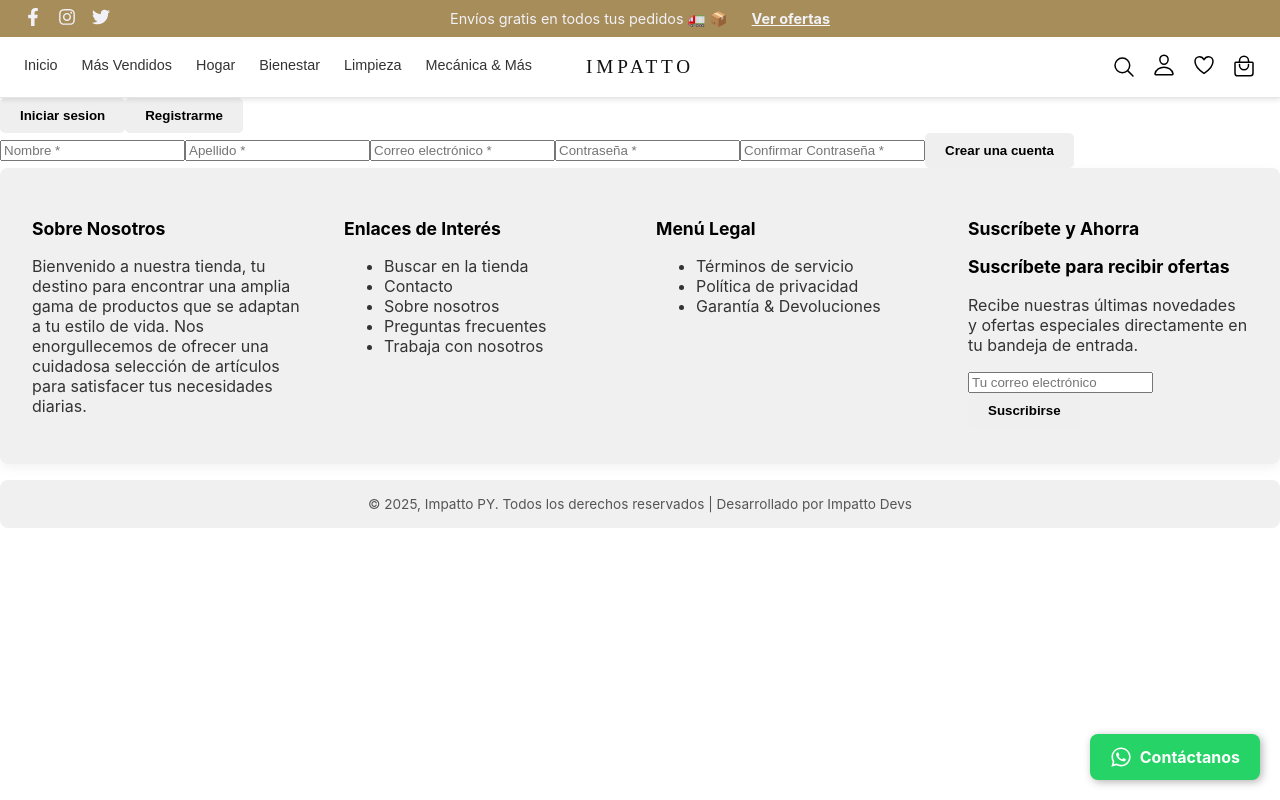
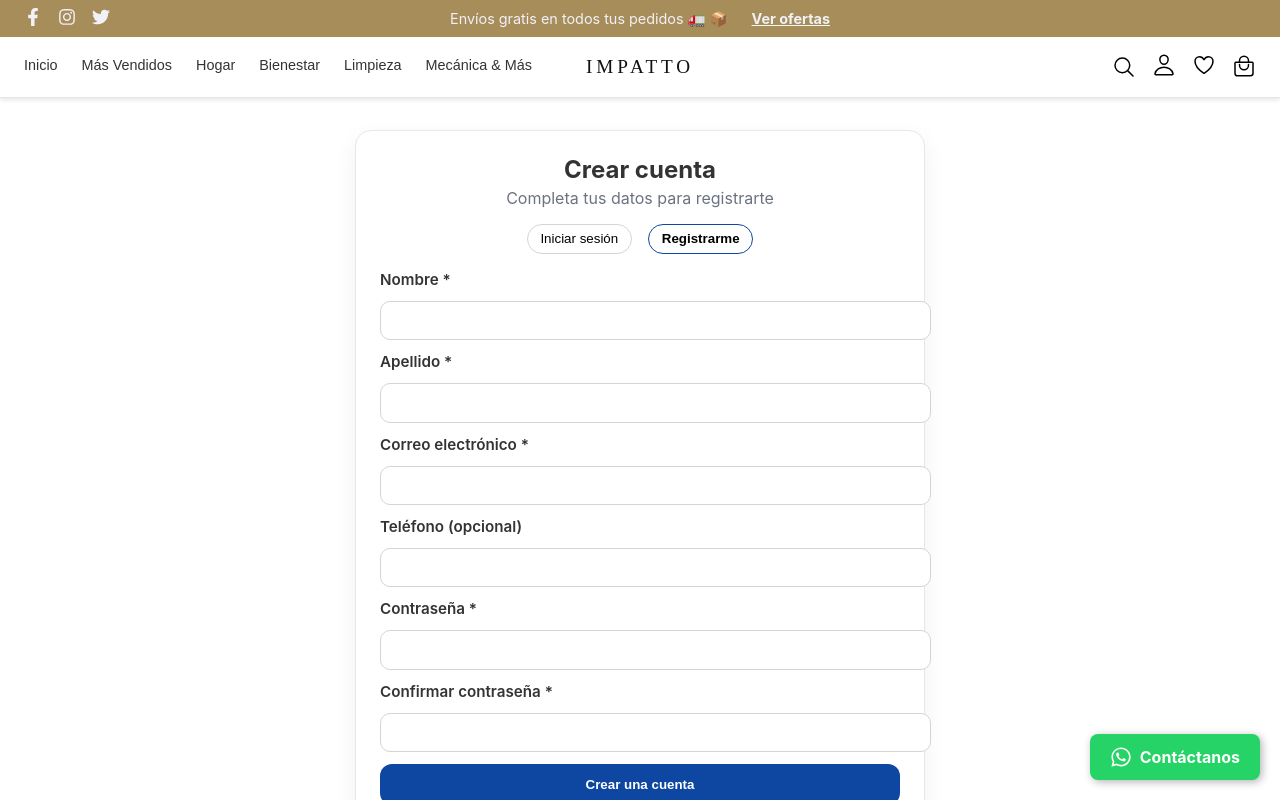
Before and after one commit to Javiermu97/impattopyproyect, a Next.js app: page /cuenta/login in a window 1280 px wide. Both pictures are taken after a click on the button "Registrarme". Shown: the top 800 px of the page. Built offline with nearby package versions, Linux system fonts and the light colour scheme; no server answers.

Commit message:
Primer commit

```diff
--- a/app/cuenta/login/LoginComponent.tsx
+++ b/app/cuenta/login/LoginComponent.tsx
@@ -1,73 +1,297 @@
-// /app/cuenta/login/LoginComponent.tsx
 'use client';
 
 import { useState, useEffect } from 'react';
+import Link from 'next/link';
+import Image from 'next/image';
 import { supabase } from '@/lib/supabaseClient';
 import { useRouter, useSearchParams } from 'next/navigation';
 
+function GoogleButton({ onClick }: { onClick: () => void }) {
+  return (
+    <button type="button" className="auth-google" onClick={onClick} aria-label="Iniciar sesión con Google">
+      <Image
+        src="https://www.gstatic.com/firebasejs/ui/2.0.0/images/auth/google.svg"
+        alt="Google"
+        width={18}
+        height={18}
+      />
+      <span>Iniciar sesión con Google</span>
+    </button>
+  );
+}
+
 const LoginForm = () => {
-  // Aquí irá la lógica para el login con email y contraseña
-  const handleEmailLogin = (e: React.FormEvent<HTMLFormElement>) => {
+  const router = useRouter();
+  const [email, setEmail] = useState('');
+  const [pass, setPass] = useState('');
+  const [loading, setLoading] = useState(false);
+  const [err, setErr] = useState<string | null>(null);
+
+  const handleEmailLogin = async (e: React.FormEvent<HTMLFormElement>) => {
     e.preventDefault();
-    alert('Funcionalidad de login con email pendiente.');
+    setErr(null);
+    setLoading(true);
+    try {
+      const { error } = await supabase.auth.signInWithPassword({
+        email,
+        password: pass,
+      });
+      if (error) throw error;
+      router.push('/'); // Redirige donde prefieras tras login OK
+    } catch (error: any) {
+      setErr(error.message || 'No se pudo iniciar sesión');
+    } finally {
+      setLoading(false);
+    }
   };
+
+  const handleGoogleLogin = async () => {
+    // OAuth con Supabase (Google)
+    await supabase.auth.signInWithOAuth({
+      provider: 'google',
+      options: {
+        redirectTo: typeof window !== 'undefined' ? window.location.origin : undefined,
+      },
+    });
+  };
+
   return (
-    <form onSubmit={handleEmailLogin}>
-      {/* ... (Aquí puedes añadir un botón de Google Login si lo configuras en Supabase) ... */}
-      <input type="email" placeholder="Correo electrónico" required className="auth-input" />
-      <input type="password" placeholder="Contraseña" required className="auth-input" />
-      <div className="auth-options">
-        <label><input type="checkbox" /> Recordarme</label>
-        <a href="#">Lo olvidé</a>
-      </div>
-      <button type="submit" className="auth-submit-btn">Iniciar sesión</button>
+    <>
+      <GoogleButton onClick={handleGoogleLogin} />
+      <div className="auth-sep">o</div>
+
+      <form onSubmit={handleEmailLogin} className="auth-grid">
+        <label className="auth-label" htmlFor="email">Correo electrónico</label>
+        <input
+          id="email"
+          type="email"
+          placeholder="tucorreo@dominio.com"
+          required
+          className="auth-input"
+          value={email}
+          onChange={(e) => setEmail(e.target.value)}
+        />
+
+        <label className="auth-label" htmlFor="pass">Contraseña</label>
+        <input
+          id="pass"
+          type="password"
+          placeholder="••••••••"
+          required
+          className="auth-input"
+          value={pass}
+          onChange={(e) => setPass(e.target.value)}
+        />
+
+        <div className="auth-actions">
+          <label style={{ display: 'flex', gap: 8, alignItems: 'center' }}>
+            <input type="checkbox" /> Recordarme
+          </label>
+          <Link href="/cuenta/forgot" className="auth-link">Olvidé mi contraseña</Link>
+        </div>
+
+        <button type="submit" className="auth-primary" disabled={loading}>
+          {loading ? 'Ingresando…' : 'Iniciar sesión'}
+        </button>
+
+        {err && <p className="auth-note" style={{ color: '#b91c1c' }}>{err}</p>}
+      </form>
+    </>
+  );
+};
+
+const RegisterForm = () => {
+  const router = useRouter();
+  const [form, setForm] = useState({
+    nombre: '',
+    apellido: '',
+    email: '',
+    pass: '',
+    confirm: '',
+    telefono: '',
+  });
+  const [loading, setLoading] = useState(false);
+  const [err, setErr] = useState<string | null>(null);
+
+  const handleRegister = async (e: React.FormEvent<HTMLFormElement>) => {
+    e.preventDefault();
+    setErr(null);
+    if (form.pass !== form.confirm) {
+      setErr('Las contraseñas no coinciden');
+      return;
+    }
+    setLoading(true);
+    try {
+      const { error } = await supabase.auth.signUp({
+        email: form.email,
+        password: form.pass,
+        options: {
+          data: {
+            nombre: form.nombre,
+            apellido: form.apellido,
+            telefono: form.telefono,
+          },
+        },
+      });
+      if (error) throw error;
+      // Puedes llevar a login o a home; aquí lo llevamos al login
+      router.push('/cuenta/login');
+    } catch (error: any) {
+      setErr(error.message || 'No se pudo registrar');
+    } finally {
+      setLoading(false);
+    }
+  };
+
+  return (
+    <form onSubmit={handleRegister} className="auth-grid">
+      <label className="auth-label" htmlFor="nombre">Nombre *</label>
+      <input
+        id="nombre"
+        className="auth-input"
+        value={form.nombre}
+        onChange={(e) => setForm({ ...form, nombre: e.target.value })}
+        required
+      />
+
+      <label className="auth-label" htmlFor="apellido">Apellido *</label>
+      <input
+        id="apellido"
+        className="auth-input"
+        value={form.apellido}
+        onChange={(e) => setForm({ ...form, apellido: e.target.value })}
+        required
+      />
+
+      <label className="auth-label" htmlFor="email-r">Correo electrónico *</label>
+      <input
+        id="email-r"
+        type="email"
+        className="auth-input"
+        value={form.email}
+        onChange={(e) => setForm({ ...form, email: e.target.value })}
+        required
+      />
+
+      <label className="auth-label" htmlFor="tel">Teléfono (opcional)</label>
+      <input
+        id="tel"
+        className="auth-input"
+        value={form.telefono}
+        onChange={(e) => setForm({ ...form, telefono: e.target.value })}
+      />
+
+      <label className="auth-label" htmlFor="pass-r">Contraseña *</label>
+      <input
+        id="pass-r"
+        type="password"
+        className="auth-input"
+        value={form.pass}
+        onChange={(e) => setForm({ ...form, pass: e.target.value })}
+        required
+      />
+
+      <label className="auth-label" htmlFor="confirm">Confirmar contraseña *</label>
+      <input
+        id="confirm"
+        type="password"
+        className="auth-input"
+        value={form.confirm}
+        onChange={(e) => setForm({ ...form, confirm: e.target.value })}
+        required
+      />
+
+      <button type="submit" className="auth-primary" disabled={loading}>
+        {loading ? 'Creando…' : 'Crear una cuenta'}
+      </button>
+
+      {err && <p className="auth-note" style={{ color: '#b91c1c' }}>{err}</p>}
     </form>
   );
 };
 
-const RegisterForm = () => {
-  // Aquí irá la lógica para registrar un nuevo usuario
-  const handleRegister = (e: React.FormEvent<HTMLFormElement>) => {
-    e.preventDefault();
-    alert('Funcionalidad de registro pendiente.');
-  };
-  return (
-    <form onSubmit={handleRegister}>
-      <input type="text" placeholder="Nombre *" required className="auth-input" />
-      <input type="text" placeholder="Apellido *" required className="auth-input" />
-      <input type="email" placeholder="Correo electrónico *" required className="auth-input" />
-      <input type="password" placeholder="Contraseña *" required className="auth-input" />
-      <input type="password" placeholder="Confirmar Contraseña *" required className="auth-input" />
-      <button type="submit" className="auth-submit-btn">Crear una cuenta</button>
-    </form>
-  );
-};
-
-export default function LoginPage() {
+export default function LoginComponent() {
   const [isLoginView, setIsLoginView] = useState(true);
   const searchParams = useSearchParams();
   const [showRedirectMessage, setShowRedirectMessage] = useState(false);
 
   useEffect(() => {
-    // Muestra el mensaje de alerta si venimos redirigidos desde la lista de deseos
-    if (searchParams.get('redirected') === 'true') {
-      setShowRedirectMessage(true);
-    }
+    if (searchParams.get('redirected') === 'true') setShowRedirectMessage(true);
   }, [searchParams]);
 
   return (
-    <div className="auth-page-container">
-      <div className="auth-form-wrapper">
+    <div className="auth-shell">{/* contenedor centrado */}
+      <div className="auth-card">{/* tarjeta */}
+        <h1 className="auth-title">{isLoginView ? 'Iniciar sesión' : 'Crear cuenta'}</h1>
+        <p className="auth-subtitle">
+          {isLoginView
+            ? 'Bienvenido de nuevo'
+            : 'Completa tus datos para registrarte'}
+        </p>
+
         {showRedirectMessage && (
-          <div className="auth-alert">
+          <div className="auth-note" style={{ color: '#0d47a1', fontWeight: 600 }}>
             Debes iniciar sesión o registrarte para agregar elementos a tu lista de deseos.
           </div>
         )}
-        <div className="auth-tabs">
-          <button onClick={() => setIsLoginView(true)} className={isLoginView ? 'active' : ''}>Iniciar sesion</button>
-          <button onClick={() => setIsLoginView(false)} className={!isLoginView ? 'active' : ''}>Registrarme</button>
+
+        {/* Pestañas */}
+        <div className="auth-links" style={{ justifyContent: 'center', marginTop: '.75rem' }}>
+          <button
+            className="auth-google"
+            onClick={() => setIsLoginView(true)}
+            style={{
+              width: 'auto',
+              padding: '.4rem .8rem',
+              borderRadius: 9999,
+              borderColor: isLoginView ? '#0d47a1' : '#d1d5db',
+              fontWeight: isLoginView ? 700 : 500
+            }}
+          >
+            Iniciar sesión
+          </button>
+          <button
+            className="auth-google"
+            onClick={() => setIsLoginView(false)}
+            style={{
+              width: 'auto',
+              padding: '.4rem .8rem',
+              borderRadius: 9999,
+              borderColor: !isLoginView ? '#0d47a1' : '#d1d5db',
+              fontWeight: !isLoginView ? 700 : 500
+            }}
+          >
+            Registrarme
+          </button>
         </div>
-        {isLoginView ? <LoginForm /> : <RegisterForm />}
+
+        <div style={{ marginTop: '1rem' }}>
+          {isLoginView ? <LoginForm /> : <RegisterForm />}
+        </div>
+
+        {isLoginView ? (
+          <p className="auth-note" style={{ marginTop: '1rem' }}>
+            ¿No tienes cuenta?{' '}
+            <button
+              className="auth-link"
+              onClick={() => setIsLoginView(false)}
+              style={{ background: 'none', border: 'none', padding: 0, cursor: 'pointer' }}
+            >
+              Regístrate
+            </button>
+          </p>
+        ) : (
+          <p className="auth-note" style={{ marginTop: '1rem' }}>
+            ¿Ya tienes cuenta?{' '}
+            <button
+              className="auth-link"
+              onClick={() => setIsLoginView(true)}
+              style={{ background: 'none', border: 'none', padding: 0, cursor: 'pointer' }}
+            >
+              Inicia sesión
+            </button>
+          </p>
+        )}
       </div>
     </div>
   );
--- a/app/globals.css
+++ b/app/globals.css
@@ -2532,11 +2532,18 @@ body {
 }
 
 /* === NUEVO: Título + corazón en la misma línea (al lado del nombre) === */
-.shop-title-row {
-  display: flex;
-  align-items: center;
-  gap: .5rem;
-  margin-top: .5rem;
+.shop-title-row{
+  display:flex;
+  align-items:center;
+  justify-content:center;   /* <- centra el conjunto */
+  gap:.5rem;
+  margin:.5rem 0 0;
+}
+.shop-title-row h4{
+  margin:0;
+  text-align:center;        /* <- centra el texto del nombre */
+  font-weight:600;
+  line-height:1.25;
 }
 
 /* Si prefieres el corazón pegado a la derecha del renglón, descomenta: */
@@ -2552,23 +2559,30 @@ body {
   color: #333; /* color base; puedes igualar al del navbar */
 }
 
-.wishlist-inline-btn:hover { opacity: .8; }
-
-.wishlist-inline-btn svg {
-  width: 22px;
-  height: 22px;
-  vertical-align: middle;
-}
-
-/* Activo (en wishlist) → rojo */
-.wishlist-inline-btn.active {
-  color: #e11d48;
-}
+.wishlist-inline-btn:hover{ opacity:.8; }
+.wishlist-inline-btn.active{ color:#e11d48; }
+.wishlist-inline-btn svg{ width:22px; height:22px; }
 
 /* ==================================================================== */
 /* ========== LIMPIEZA DE ESTILOS ANTIGUOS (ANULA EL CÍRCULO) ========= */
 /* ==================================================================== */
-
+/* ====== PRECIOS CENTRADOS ====== */
+.price-section{
+  display:flex;
+  flex-direction:column;
+  align-items:center;       /* <- centra precios */
+  gap:.25rem;
+  margin-top:.25rem;
+}
+.shop-product-price{
+  font-weight:700;
+  color:#0d47a1;            /* azul suave; cambia si tienes variable */
+}
+.shop-product-old-price{
+  color:#9aa3af;            /* gris */
+  text-decoration:line-through;
+  font-size:.95rem;
+}
 /* Anula el botón que flotaba sobre la imagen con fondo gris redondo */
 .wish-heart-btn,
 .wishlist-icon-btn {
@@ -2579,3 +2593,76 @@ body {
 .wishlist-icon-btn.active {
   all: unset !important;
 }
+
+
+/* ============ AUTH LAYOUT ============ */
+.auth-shell{
+  min-height:calc(100vh - 160px); /* deja espacio para header/footer */
+  display:flex;
+  align-items:center;
+  justify-content:center;
+  padding:2rem 1rem;
+}
+.auth-card{
+  width:100%;
+  max-width:520px;
+  background:#fff;
+  border:1px solid #e5e7eb;
+  border-radius:16px;
+  padding:24px;
+  box-shadow:0 8px 24px rgba(0,0,0,.06);
+}
+.auth-title{
+  text-align:center;
+  margin:0 0 .25rem;
+  font-size:1.5rem;
+  font-weight:700;
+}
+.auth-subtitle{
+  text-align:center;
+  margin:0 0 1rem;
+  color:#6b7280;
+}
+.auth-grid{
+  display:grid;
+  gap:.75rem;
+}
+.auth-label{ font-weight:600; font-size:.95rem; }
+.auth-input{
+  width:100%;
+  padding:.7rem .9rem;
+  border:1px solid #d1d5db;
+  border-radius:10px;
+  outline:none;
+}
+.auth-input:focus{ border-color:#0d47a1; box-shadow:0 0 0 3px rgba(13,71,161,.12); }
+.auth-actions{
+  display:flex; align-items:center; justify-content:space-between; margin-top:.5rem;
+}
+.auth-primary{
+  width:100%;
+  padding:.8rem 1rem;
+  border:none; border-radius:12px;
+  font-weight:700;
+  background:#0d47a1; color:#fff; cursor:pointer;
+}
+.auth-primary:hover{ filter:brightness(.95); }
+
+.auth-google{
+  width:100%;
+  display:flex; gap:.6rem; align-items:center; justify-content:center;
+  padding:.7rem 1rem; border-radius:12px;
+  border:1px solid #d1d5db; background:#fff; cursor:pointer;
+}
+.auth-google img{ width:18px; height:18px; }
+
+.auth-links{
+  display:flex; justify-content:space-between; gap:1rem; margin-top:.75rem;
+}
+.auth-link{ color:#0d47a1; text-decoration:underline; }
+
+.auth-sep{ display:flex; align-items:center; gap:.75rem; margin:1rem 0; color:#9ca3af; }
+.auth-sep::before,.auth-sep::after{ content:""; height:1px; background:#e5e7eb; flex:1; }
+
+/* Mensajes */
+.auth-note{ margin-top:.75rem; font-size:.9rem; color:#6b7280; text-align:center; }
```
Also changed, not shown: app/components/ShopPageClient.tsx (+5 -3 lines).
